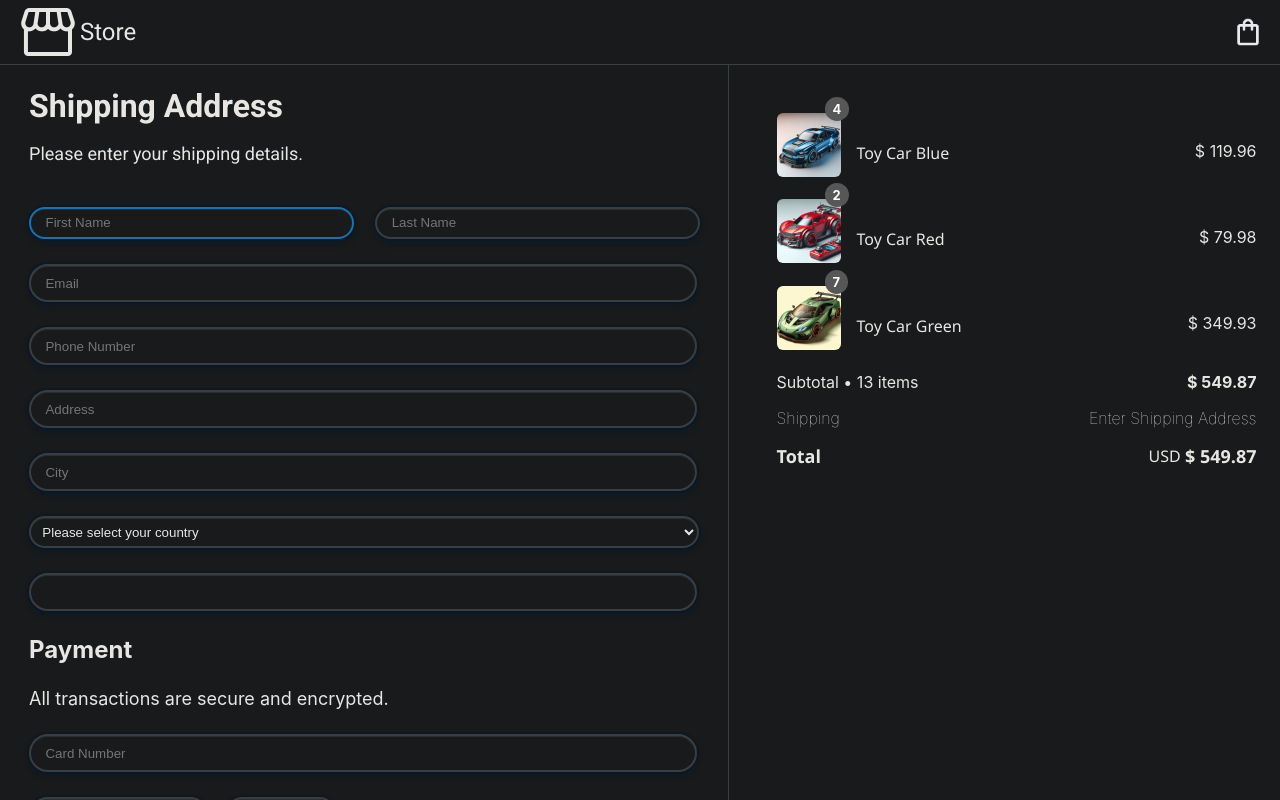
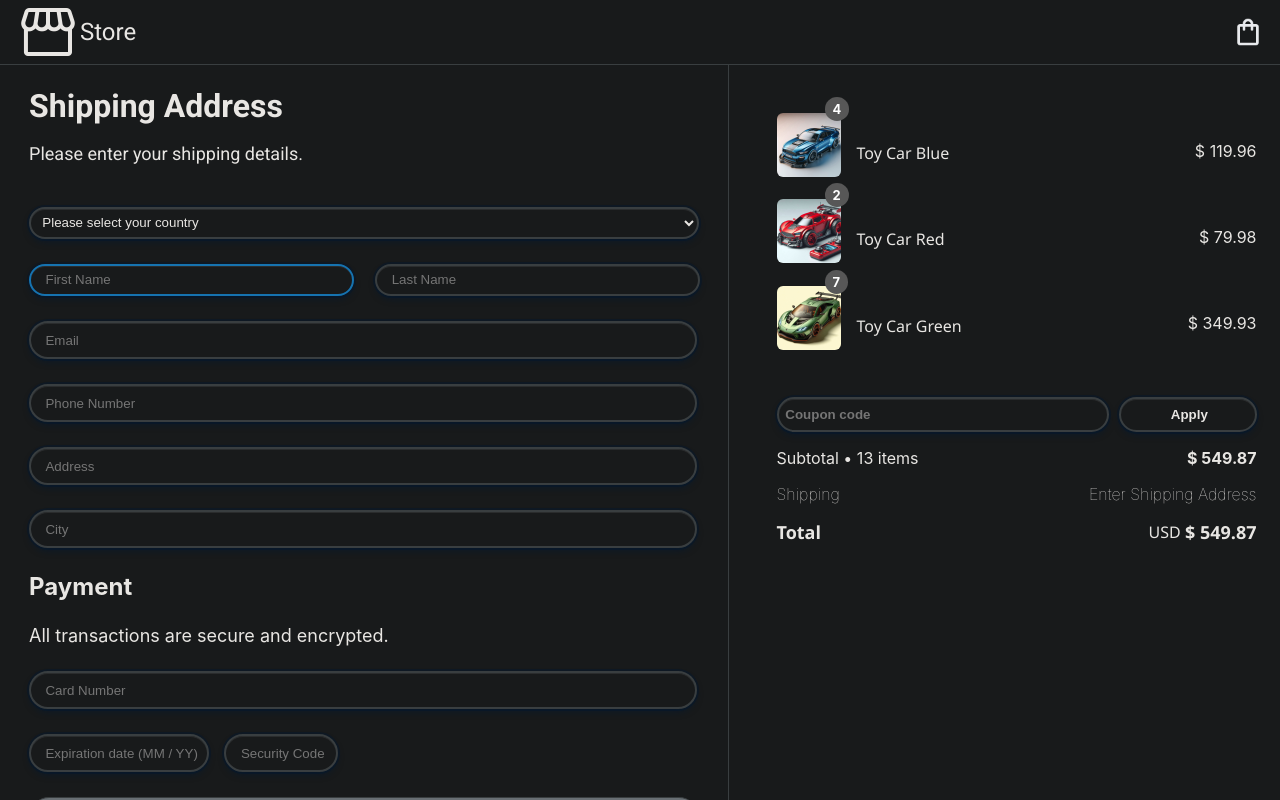
Before and after one commit to TroyWarez/basic-site, a React (Vite) app: page / in a window 1280 px wide. Shown: the top 800 px of the page. Built offline with nearby package versions, Linux system fonts and the light colour scheme.

Commit message:
added coupon form elements

```diff
--- a/src/components/CheckoutCart/CheckoutCart.tsx
+++ b/src/components/CheckoutCart/CheckoutCart.tsx
@@ -1,6 +1,7 @@
 import classes from "../CheckoutCart/CheckoutCart.module.css"
 import ids from "../CheckoutCart/CheckoutCart.module.css"
 import CartItem from "../../models/CartItem"
+import CouponForm from "../CouponForm/CouponForm"
 interface CartProps {
   cartItems: CartItem[];
   className?: string;
@@ -26,6 +27,9 @@ const CheckoutCart = ({ cartItems, className}: CartProps) : JSX.Element => {
     ))
     }
         <div className={classes.CheckoutCartSubtotal}>
+          <CouponForm/>
+        </div>
+        <div className={classes.CheckoutCartSubtotal}>
               <p className={classes.pSubtotal} id={ids.pLight}><span>{`Subtotal • ${subTotal.displayItemAmount} items`}</span></p>
               <p className={classes.pSubtotal}><span>{`${subTotal.displayCurrencyValueSymbol} ${subTotal.displayCurrencyValue.toFixed(2)}`}</span></p>
         </div>
--- /dev/null
+++ b/src/components/CouponForm/CouponForm.module.css
@@ -0,0 +1,15 @@
+.CouponInput {
+    margin-left: 0!important;
+    height: min-content;
+    margin-bottom: 1rem;
+    padding-top: 0.5rem;
+    padding-bottom: 0.5rem;
+    font-weight: bold;
+}
+#CouponForm {
+    justify-content: center;
+}
+#CouponCodeInput {
+    width: 20rem;
+    margin-right: 1rem;
+}
--- /dev/null
+++ b/src/components/CouponForm/CouponForm.tsx
@@ -0,0 +1,15 @@
+import FormInput from "../FormInput/FormInput"
+import classes from '../CouponForm/CouponForm.module.css'
+import ids from '../CouponForm/CouponForm.module.css'
+const CouponForm = () : JSX.Element => {
+  return (
+    <>
+    <form id={ids.CouponForm}>
+    <FormInput className={classes.CouponInput} type="text" name="coupon" required placeholder="Coupon code" maxLength={95} id={ids.CouponCodeInput}/>
+    </form>
+    <FormInput className={classes.CouponInput} form={ids.form} type="button" name="couponButton" value="Apply" required/>
+    </>
+  )
+}
+
+export default CouponForm
--- a/src/components/FormInput/FormInput.tsx
+++ b/src/components/FormInput/FormInput.tsx
@@ -16,8 +16,9 @@ interface FormInputProps {
   autoComplete?: string | undefined;
   value?: string | undefined;
   disabled?: boolean | undefined;
+  form?: string;
 }
-const FormInput = ({className, onInput, onBlur, title, placeholder, inputMode, type, name, id, maxLength, autoFocus, required, autoComplete, value, disabled}: FormInputProps) : JSX.Element => {
+const FormInput = ({className, onInput, onBlur, title, placeholder, inputMode, type, name, id, maxLength, autoFocus, required, autoComplete, value, disabled, form}: FormInputProps) : JSX.Element => {
   return (
     <input
     className={(!className) ? classes.input : `${className} ${classes.input}`}
@@ -35,6 +36,7 @@ const FormInput = ({className, onInput, onBlur, title, placeholder, inputMode, t
     autoComplete={autoComplete}
     value={value}
     disabled={disabled}
+    form={form}
     >
     </input>
   )
--- a/src/components/OrderForm/OrderForm.tsx
+++ b/src/components/OrderForm/OrderForm.tsx
@@ -486,7 +486,11 @@ const OrderForm = ()  : JSX.Element => {
     return (
         <form className={classes.form} autoComplete="off">
             <h3 className={classes.heading}>Shipping Address</h3>
-            <p className={classes.p}>Please enter your shipping details.</p>
+            <p className={classes.p}><span>Please enter your shipping details.</span></p>
+            <SelectMenu onChange={onChangeSelectHandler} options={CountryList.map((country) => ({
+                  value: country.value,
+                  displayValue: country.displayValue,
+                  }))} name="country" aria-label="Please select your country" required placeholder="Please select your country" title="Country menu, please select your country"/>
             <div>
                 <FormInput className={classes.inputfirstlast} type="text" name="name" placeholder="First Name" maxLength={50} autoFocus={true} required autoComplete="given-name" />
 
@@ -499,13 +503,9 @@ const OrderForm = ()  : JSX.Element => {
                 <FormInput type="text" name="address" id="address" required placeholder="Address" maxLength={95}/>
 
                 <FormInput type="text" name="City" id="City" required placeholder="City" maxLength={35}/>
-
-                <SelectMenu onChange={onChangeSelectHandler} options={CountryList.map((country) => ({
-                  value: country.value,
-                  displayValue: country.displayValue,
-                  }))} name="country" aria-label="Please select your country" required placeholder="Please select your country" title="Country menu, please select your country"/>
-
-                <FormInput onInput={onInputHandler} inputMode="numeric" type="text" title="ZIP Code" name="ZIP Code" id="zipCode" placeholder="" maxLength={12} required/>
+              <div hidden={true}>
+                <FormInput onInput={onInputHandler} inputMode="numeric" type="text" title="ZIP Code" name="ZIP Code" id="zipCode" placeholder="" maxLength={12} required={true} />
+              </div>
 
                 <SelectMenu options={StateList.map((state) => ({
                   value: state.value,
```
